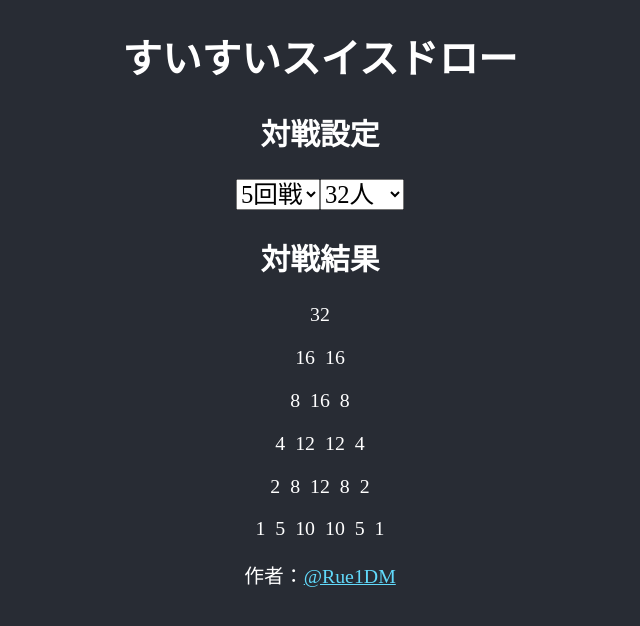
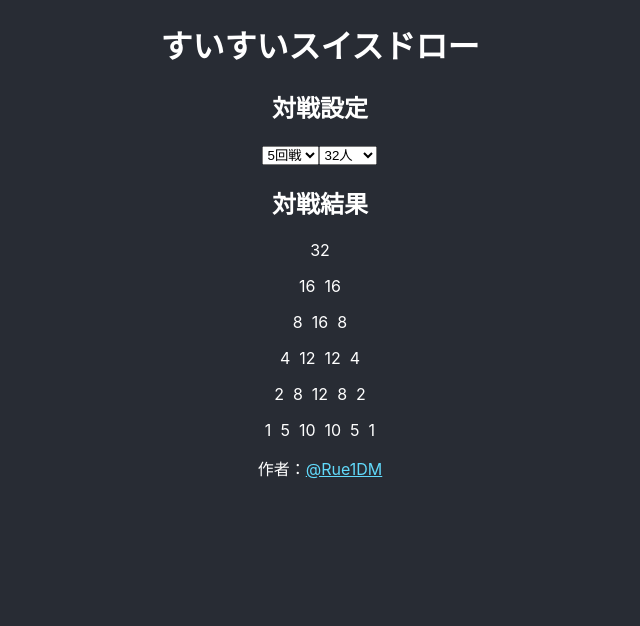
Before and after one commit to rue1-suzuki/suisuisuisu-draw, a React (Create React App) app: page / in a window 1280 px wide. Shown: the top 626 px of the page, without its empty margins (320-960 px from the left). Built offline with nearby package versions, Linux system fonts and the light colour scheme.

Commit message:
change font-size

```diff
--- a/src/App.css
+++ b/src/App.css
@@ -4,15 +4,8 @@ body {
   flex-direction: column;
   align-items: center;
   justify-content: center;
-  font-family: "BIZ UDPゴシック";
-  font-size: 124%;
   color: white;
   text-align: center;
-}
-
-select {
-  font-family: "BIZ UDPゴシック";
-  font-size: 124%;
 }
 
 a {
```
